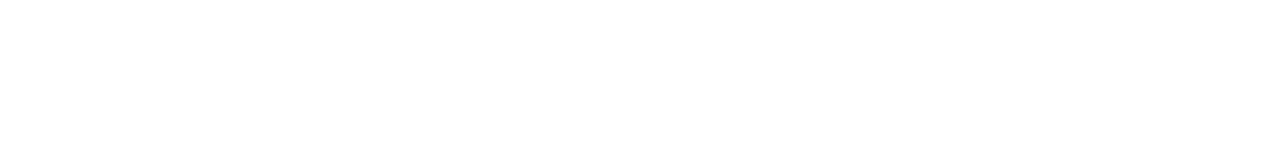
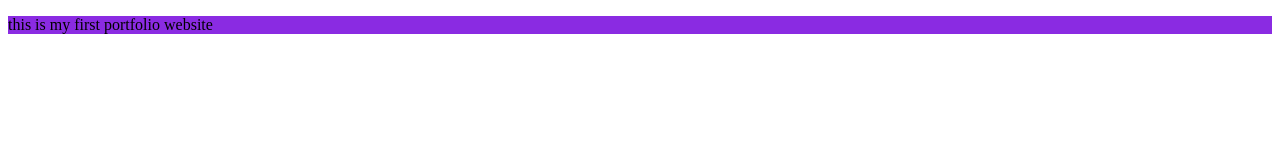
Before and after one commit to reflexsafwan/my-portfolio-website, a plain HTML site: page index.html in a window 1280 px wide. Drawn offline with Linux system fonts and the light colour scheme.

Commit message:
first code

```diff
--- a/index.html
+++ b/index.html
@@ -4,10 +4,10 @@
     <meta charset="UTF-8">
     <meta http-equiv="X-UA-Compatible" content="IE=edge">
     <meta name="viewport" content="width=device-width, initial-scale=1.0">
-    <title>Document</title>
+    <title>Reflex safwan</title>
     <link rel="stylesheet" href="style.css">
 </head>
 <body>
-
+    <p>this is my first portfolio website</p>
 </body>
 </html>
--- a/style.css
+++ b/style.css
@@ -0,0 +1,3 @@
+p{
+    background-color: blueviolet;
+}
```
